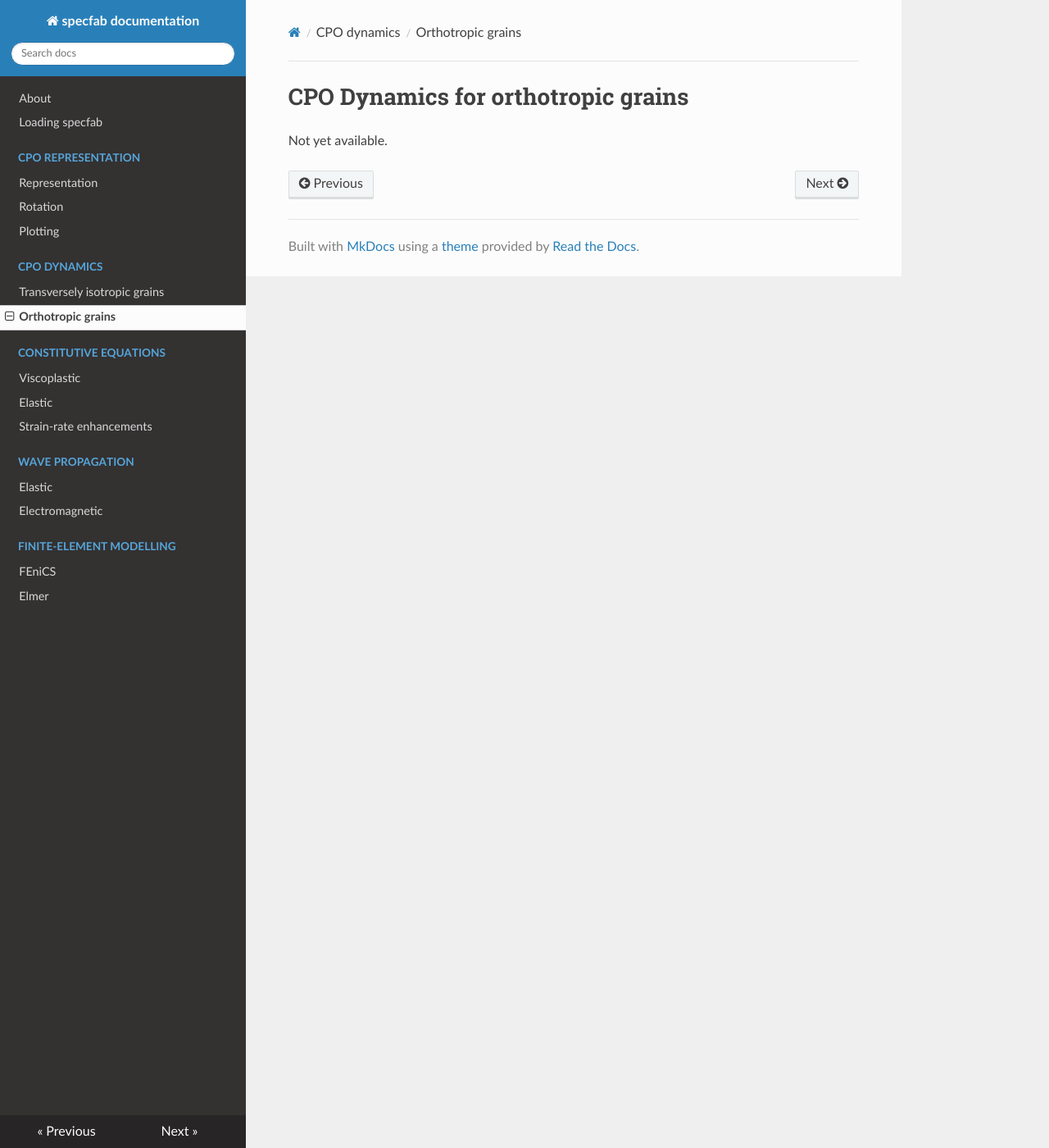
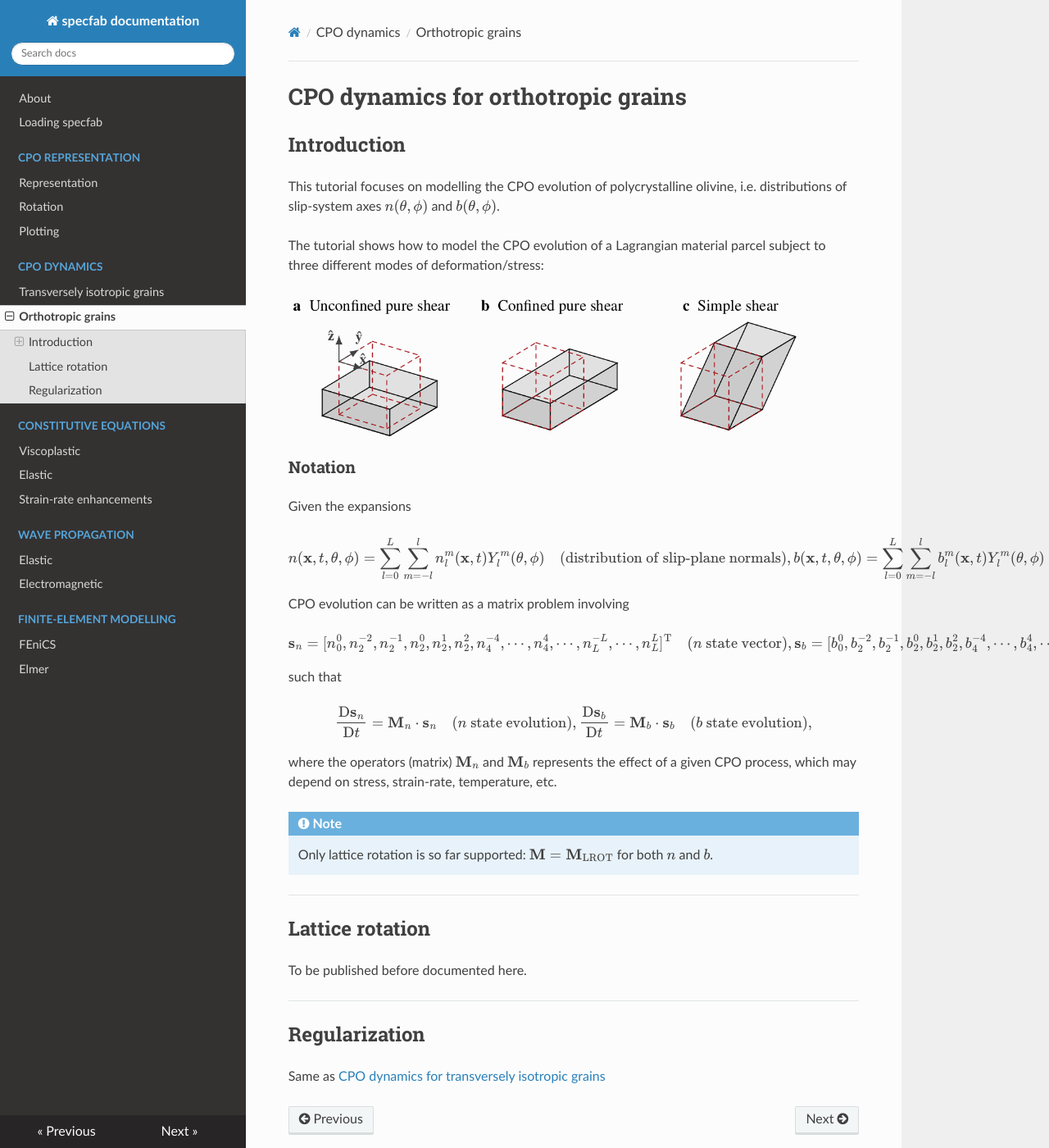
Before and after one commit to nicholasmr/specfab, an MkDocs documentation site: the page built from docs/cpo-dynamics-orthotropic.md, in a window 1280 px wide and 1400 px high. Shown: the whole window at 82% size. Built offline with MkDocs 1.6.1, drawn with Linux system fonts in a browser that asks for light colours; nearby versions of some CDN libraries; formulas are drawn with MathJax 3.

Commit message:
updated docs

```diff
--- a/docs/cpo-dynamics-orthotropic.md
+++ b/docs/cpo-dynamics-orthotropic.md
@@ -1,27 +1,57 @@
-# CPO Dynamics for orthotropic grains
+# CPO dynamics for orthotropic grains
 
-Not yet available.
 
-<!--
 ## Introduction
 
-This tutorial shows how to model the CPO evolution of a Lagrangian material parcel.<br>
-Three modes of deformation/stress are considered:
+This tutorial focuses on modelling the CPO evolution of polycrystalline olivine, i.e. distributions of slip-system axes $n(\theta,\phi)$ and $b(\theta,\phi)$.
+
+The tutorial shows how to model the CPO evolution of a Lagrangian material parcel subject to three different modes of deformation/stress:
 
 ![](https://raw.githubusercontent.com/nicholasmr/specfab/main/images/deformation-modes/deformation-modes.png#center){: style="width:620px"}
 
 ### Notation
 
+Given the expansions
+
+$$
+n({\bf x},t,\theta,\phi)=\sum_{l=0}^{L}\sum_{m=-l}^{l}n_{l}^{m}({\bf x},t) Y_{l}^{m}(\theta,\phi) \quad\text{(distribution of slip-plane normals)},
+\\
+b({\bf x},t,\theta,\phi)=\sum_{l=0}^{L}\sum_{m=-l}^{l}b_{l}^{m}({\bf x},t) Y_{l}^{m}(\theta,\phi) \quad\text{(distribution of slip directions)},
+$$
+
+CPO evolution can be written as a matrix problem involving
+
+$$
+{\bf s}_n = [n_0^0,n_2^{-2},n_2^{-1},n_2^{0},n_2^{1},n_2^{2},n_4^{-4},\cdots,n_4^{4},\cdots,n_L^{-L},\cdots,n_L^{L}]^{\mathrm{T}} \quad\text{($n$ state vector)},
+\\
+{\bf s}_b = [b_0^0,b_2^{-2},b_2^{-1},b_2^{0},b_2^{1},b_2^{2},b_4^{-4},\cdots,b_4^{4},\cdots,b_L^{-L},\cdots,b_L^{L}]^{\mathrm{T}} \quad\text{($b$ state vector)},
+$$
+
+such that
+
+$$
+\frac{\mathrm{D}{\bf s}_n}{\mathrm{D} t} = {\bf M}_n \cdot {\bf s}_n \quad\text{($n$ state evolution)},
+\\
+\frac{\mathrm{D}{\bf s}_b}{\mathrm{D} t} = {\bf M}_b \cdot {\bf s}_b \quad\text{($b$ state evolution)},
+$$
+
+where the operators (matrix) ${\bf M}_n$ and ${\bf M}_b$ represents the effect of a given CPO process, which may depend on stress, strain-rate, temperature, etc.
+
+!!! note
+    Only lattice rotation is so far supported: ${\bf M} = {\bf M}_{\mathrm{LROT}}$ for both $n$ and $b$.
+
 - - -
 
 ## Lattice rotation
 
+To be published before documented here.
+
+<!--
 ### Example
+-->
 
 - - -
 
 ## Regularization
 
 Same as [CPO dynamics for transversely isotropic grains](cpo-dynamics-tranisotropic.md)
-
--->
```
Also changed, not shown: docs/cpo-dynamics-tranisotropic.md (+22 -23 lines), docs/index.md (+2 -2 lines).
